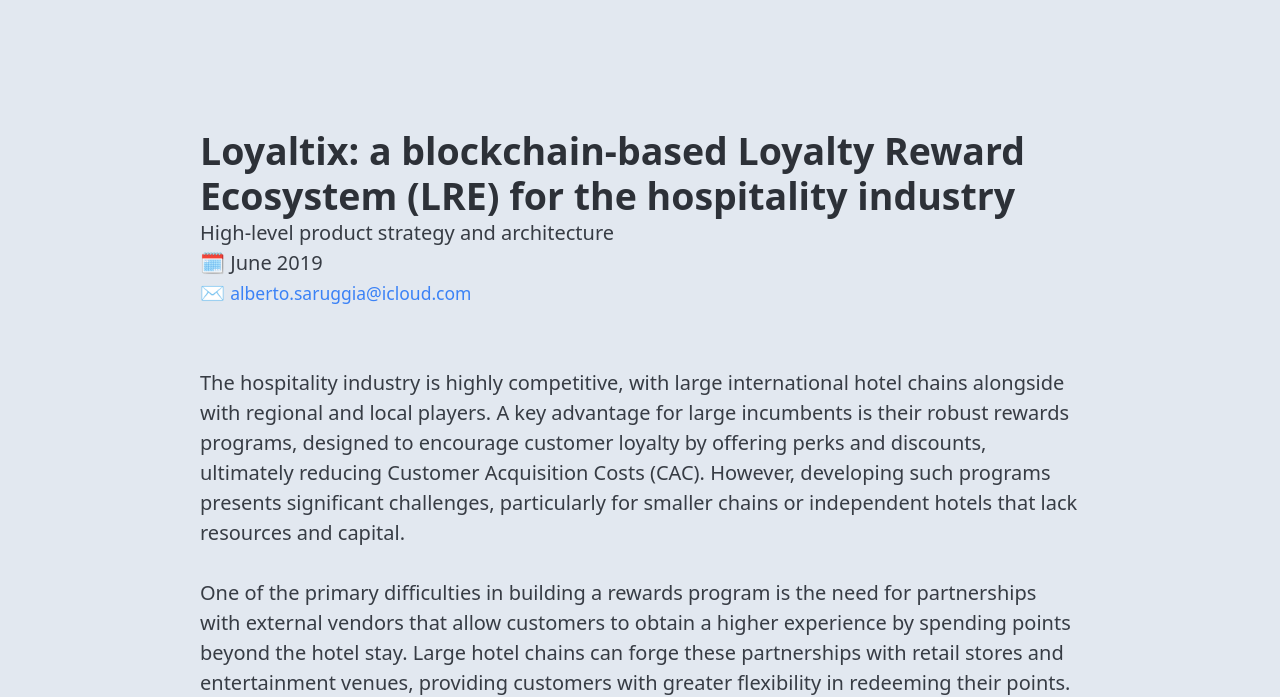
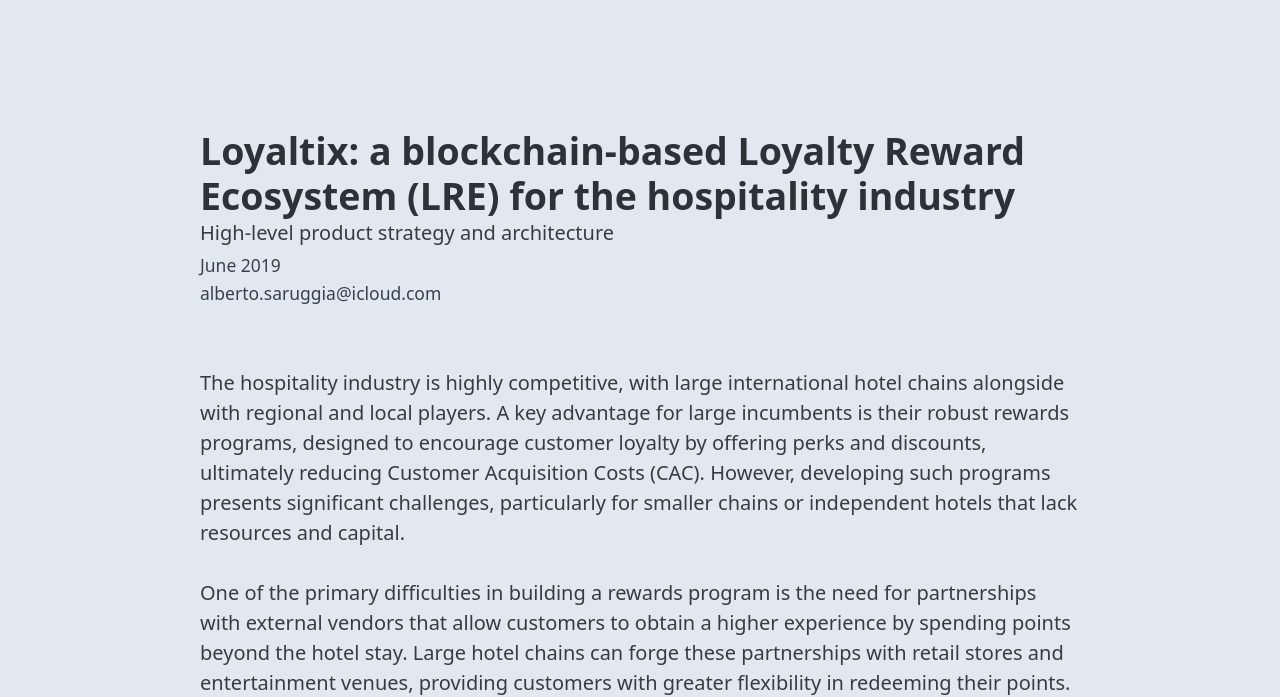
Before and after one commit to AMG22075/loyaltix, a plain HTML site: page index.html in a window 1280 px wide. Shown: the part 107-804 px from the top of the page. Drawn offline with nearby package versions, Linux system fonts and the light colour scheme.

Commit message:
Update index.html

```diff
--- a/index.html
+++ b/index.html
@@ -62,9 +62,9 @@
     <main class="container pt-20 max-w-3xl mx-auto px-8 select-none pointer-events-none">
       <hgroup>
         <h1 class="text-3xl font-bold mt-6">Loyaltix: a blockchain-based Loyalty Reward Ecosystem (LRE) for the hospitality industry </h1>
-        <p>High-level product strategy and architecture</p>
-        <p>🗓️ June 2019</p>
-        <p>✉️ <a href="mailto:alberto.saruggia@icloud.com" class="text-blue-500 text-sm pointer-events-auto">alberto.saruggia@icloud.com</a></p>
+        <p class="mb-1">High-level product strategy and architecture</p>
+        <p class="text-sm text-gray-700">June 2019</p>
+        <p><a href="mailto:alberto.saruggia@icloud.com" class="text-gray-700 text-sm pointer-events-auto">alberto.saruggia@icloud.com</a></p>
       </hgroup>
       <div class="pt-8">
       <section id="overview">
```
